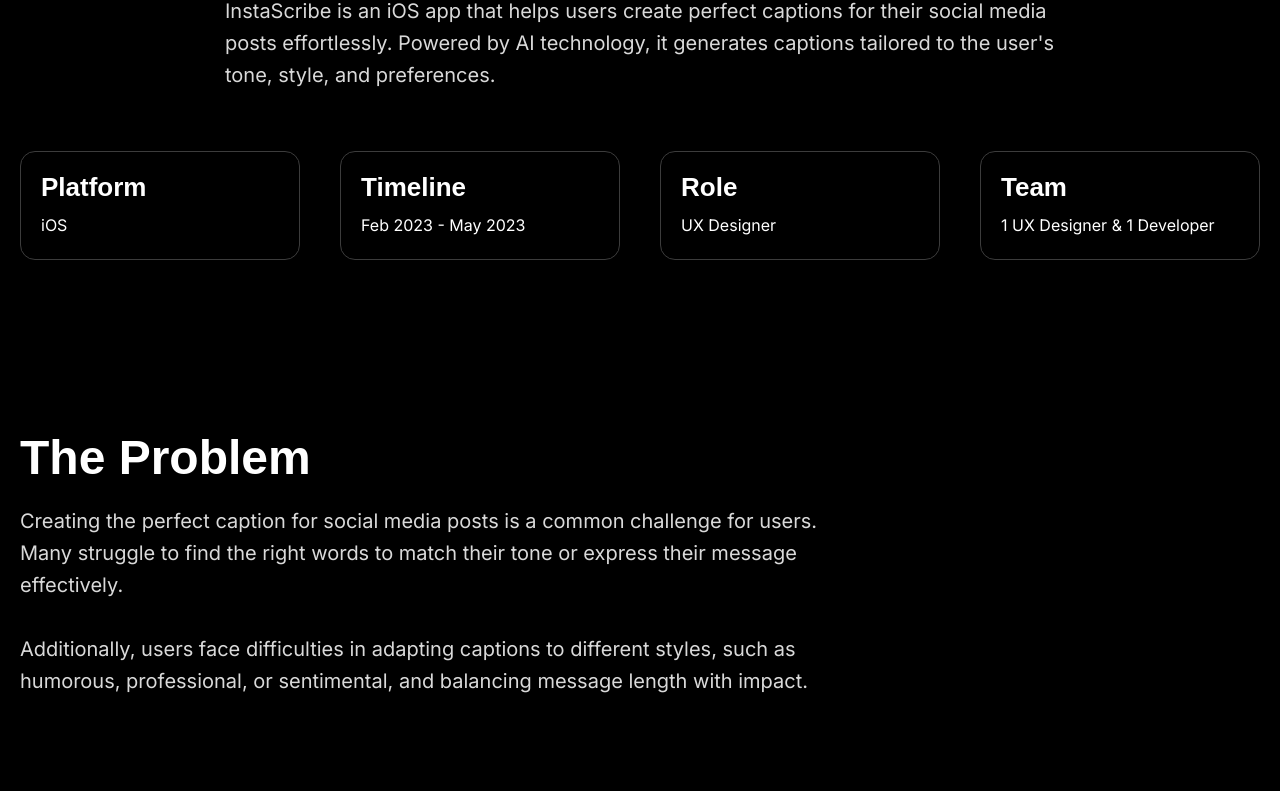
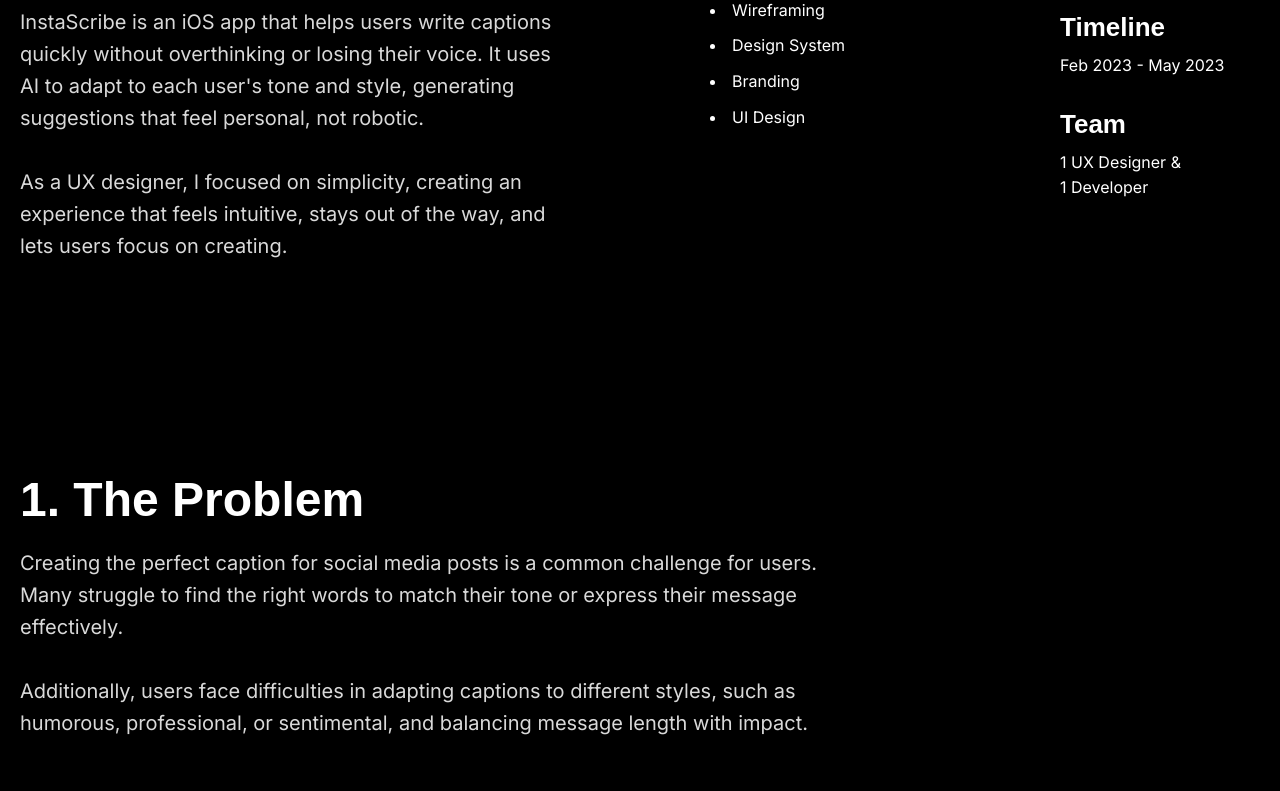
Before and after one commit to adelinamiron/adelinamiron.github.io, a plain HTML site: page projects/instascribe.html in a window 1280 px wide. Shown: the part 779-1570 px from the top of the page. Drawn offline with nearby package versions, Linux system fonts and the light colour scheme.

Commit message:
more updates

```diff
--- a/projects/instascribe.html
+++ b/projects/instascribe.html
@@ -75,46 +75,60 @@
     </header>
     <section id="timeline">
       <div class="container center-columns">
-        <h2><br />InstaScribe</h2>
+        <div class="top-content">
+          <div class="top-content-column">
+            <h2>Insta Scribe</h2>
             <p class="subtitle-2">
-          InstaScribe is an iOS app that helps users create perfect captions for
-          their social media posts effortlessly. Powered by AI technology, it
-          generates captions tailored to the user's tone, style, and
-          preferences.
+              InstaScribe is an iOS app that helps users write captions quickly without overthinking or losing their voice. It uses
+              AI to adapt to each user's tone and style, generating suggestions that feel personal, not robotic.
+              <br /><br />
+              As a UX designer, I focused on simplicity, creating an experience that feels intuitive, stays out of the way, and lets users focus on creating.
             </p>
-        <div class="content">
-          <div class="location-items">
+          </div>
+          <div class="top-content-column">
+            <p class="subtitle-1">Responsibilities</p>
+            <ul class="body-text">
+              <li>User Flow</li>
+
+              <li>Wireframing</li>
+
+              <li>Design System</li>
+
+              <li>Branding</li>
+
+              <li>UI Design</li>
+
+            </ul>
+          </div>
+          <div class="top-content-column">
+            <div class="project-description-items">
               <div class="location-item">
-              <div class="location-video">
-                <p class="subtitle-1">Platform</p>
-                <p class="body-text">iOS</p>
+                <div class="project-description-container">
+                  <p class="subtitle-1">Role</p>
+                  <p class="body-text">UX Designer</p>
                 </div>
               </div>
               <div class="location-item">
-              <div class="location-video">
+                <div class="project-description-container">
                   <p class="subtitle-1">Timeline</p>
                   <p class="body-text">Feb 2023 - May 2023</p>
                 </div>
               </div>
               <div class="location-item">
-              <div class="location-video">
-                <p class="subtitle-1">Role</p>
-                <p class="body-text">UX Designer</p>
-              </div>
-            </div>
-            <div class="location-item">
-              <div class="location-video">
+                <div class="project-description-container">
                   <p class="subtitle-1">Team</p>
-                <p class="body-text">1 UX Designer & 1 Developer</p>
+                  <p class="body-text">1 UX Designer & <br />1 Developer</p>
                 </div>
               </div>
             </div>
           </div>
         </div>
+
+      </div>
     </section>
     <section id="problem">
       <div class="container left-columns">
-        <h2>The Problem</h2>
+        <h2>1. The Problem</h2>
         <p class="subtitle-2">
           Creating the perfect caption for social media posts is a common
           challenge for users. Many struggle to find the right words to match
@@ -128,7 +142,7 @@
     </section>
     <section id="wireframes">
       <div class="container left-columns">
-        <h2>Wireframes</h2>
+        <h2>2. Wireframes</h2>
         <img src="../assets/instascribe-wireframes.png" alt="" />
         <p class="disclaimer">
           *To protect the integrity of the business, only a selection of
@@ -139,21 +153,21 @@
     </section>
     <section id="design-guide">
       <div class="container left-columns">
-        <h2>Design Guidelines</h2>
+        <h2>3. Design Guidelines</h2>
         <img src="../assets/instascribe-guidelines.png" alt="" />
       </div>
     </section>
 
     <section id="design">
       <div class="container left-columns">
-        <h2>Design</h2>
+        <h2>4. Design</h2>
         <img src="../assets/instascribe-design.png" alt="" />
       </div>
     </section>
 
     <section id="ss">
       <div class="container left-columns">
-        <h2>App Store Screenshots</h2>
+        <h2>5. App Store Screenshots</h2>
         <img src="../assets/instascribe-screenshots.png" alt="" />
       </div>
     </section>
--- a/styles.css
+++ b/styles.css
@@ -381,6 +381,11 @@
   width: 100%;
   gap: 150px;
   justify-content: space-between;
+  margin-top: 50px;
+}
+
+.top-content-column {
+  min-width: 200px;
 }
 .top-content-column li,
 .user-interviu-container li {
@@ -414,12 +419,11 @@
 }
 
 .prism-code {
-  display: flex
-  ;
-      gap: 50px;
-      overflow-x: auto;
-      box-sizing: border-box;
-      width: 100%;
+  display: flex;
+  gap: 50px;
+  overflow-x: auto;
+  box-sizing: border-box;
+  width: 100%;
 }
 .prism-code pre {
   border-radius: 20px;
@@ -566,6 +570,7 @@
   cursor: pointer;
   border-radius: 8px;
   width: 100%;
+  font-size: 16px;
 }
 
 .carousel-controls button {
@@ -577,6 +582,7 @@
   border-radius: 8px;
   border: 0;
   box-sizing: content-box;
+  font-size: 16px;
 }
 
 .carousel-header {
@@ -801,6 +807,7 @@
   }
   .product-page section {
     margin-bottom: 60px;
+    padding: 0;
   }
   .btn2 .icon,
   .btn2 .icon:after,
```
Lines whose indentation alone changed are shown as unchanged.
